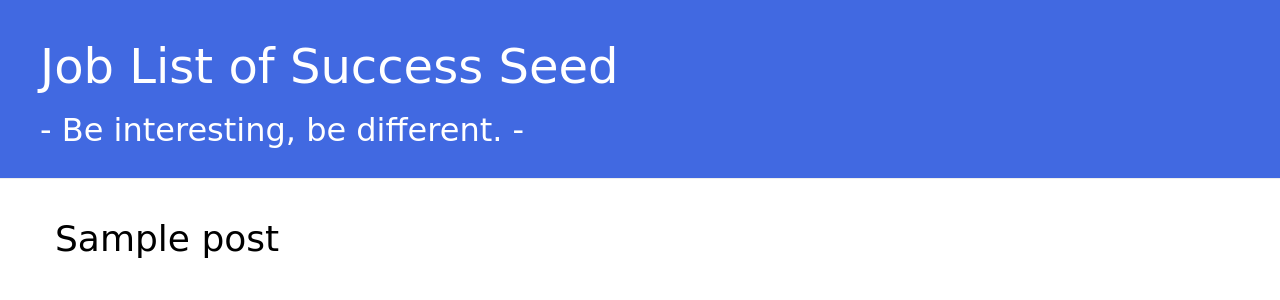
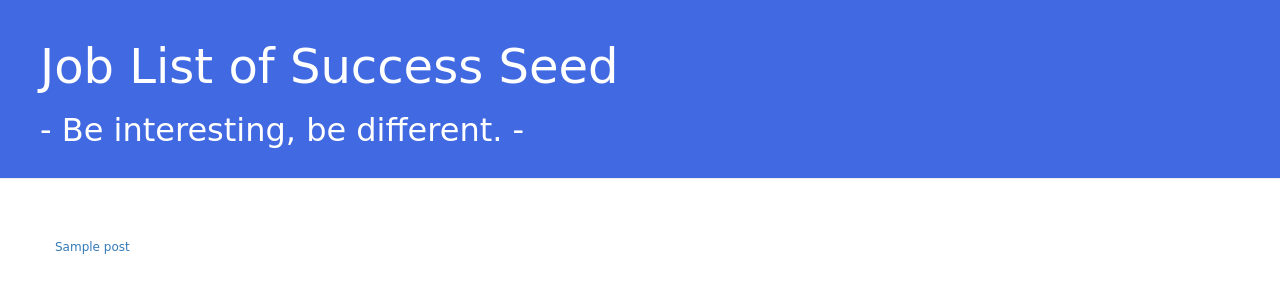
Before and after one commit to zukataku/Django-blog, a Django app: template blog/templates/blog/post_list.html in a window 1280 px wide. Shown: the top 300 px of the page. Run offline with Django 3.2, Linux system fonts and the light colour scheme; the template is opened without the code that fills it: values that come from a table or form of the project are taken from there, others are empty; tables that the repository leaves empty hold one stand-in row (values such as "Sample post"); some libraries are stand-ins or nearby versions.

```diff
--- a/blog/static/css/blog.css
+++ b/blog/static/css/blog.css
@@ -47,6 +47,10 @@ h1, h2, h3, h4 {
     margin-bottom: 70px;
 }
 
-.post h1 a, .post h1 a:visited {
+.post h1 a{
+    font-size: 12px;
+}
+
+.post h1 a:visited {
     color: #000000;
 }
```
